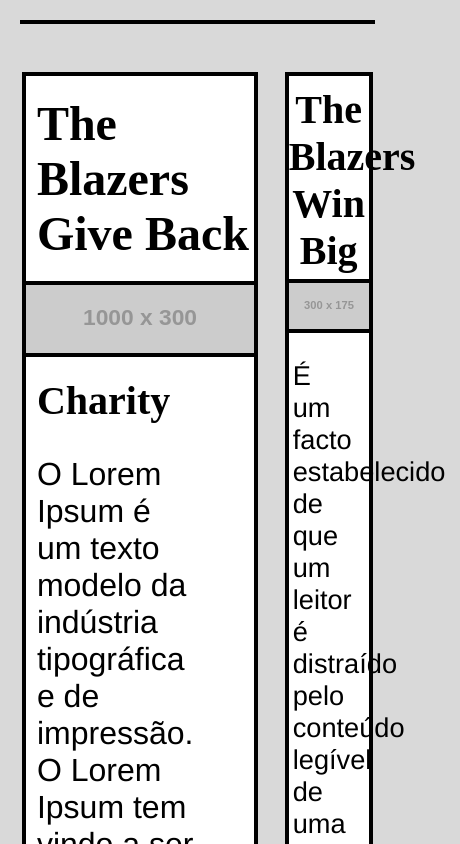
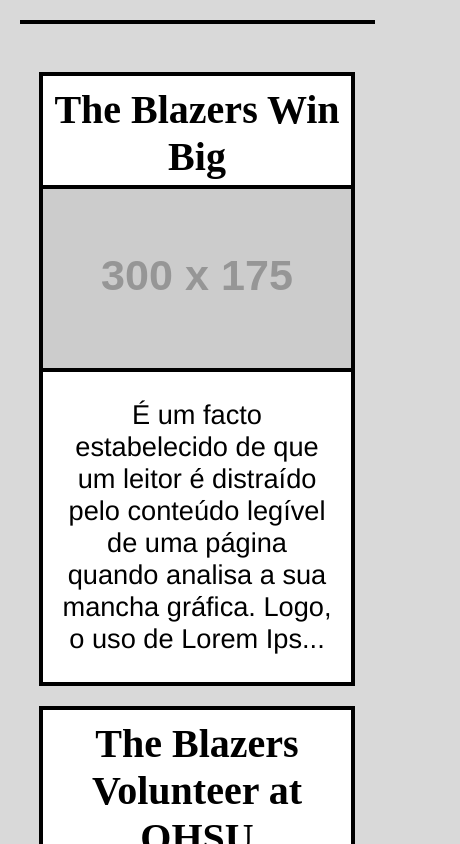
Before and after one commit to marcusjensen15/news-feed-main-component, a React (Create React App) app: page / in a window 390 px wide. Shown: the top 844 px of the page, 460 px wide, since content can reach past the window. Built offline with nearby package versions, Linux system fonts and the light colour scheme.

Commit message:
rough mockup of styling with media querys. this needs to be refined

```diff
--- a/package.json
+++ b/package.json
@@ -8,6 +8,8 @@
     "@testing-library/user-event": "^7.1.2",
     "react": "^16.13.1",
     "react-dom": "^16.13.1",
+    "react-media": "^1.10.0",
+    "react-responsive": "^8.0.3",
     "react-scripts": "3.4.1"
   },
   "scripts": {
--- a/src/App.css
+++ b/src/App.css
@@ -99,8 +99,6 @@
   padding-right: 25%;
   padding-left: 5%;
   color: black;
-
-
 }
 
 .newsFeedSidebarImage{
@@ -120,7 +118,7 @@
 }
 
 .newsFeedSidebarContainer{
-  width: 25%;
+  width: 28%;
   float: right;
   margin-top: 50px;
 
@@ -134,3 +132,27 @@
   width: 90%;
   margin-top: 5%;
 }
+
+
+
+/* media query */
+
+@media screen and (max-width: 700px) {
+  .test1 {display:none;}
+  .newsFeedSidebarContainer{
+    width: 90%;
+    margin-left: 5%;
+    margin-right: 5%;
+    margin-top: 50px;
+    text-align: center;
+  }
+  .newsFeedSidebarContent{
+    font-size: 1.7rem;
+    font-family: “Helvetica Neue”,Helvetica,Arial,sans-serif;
+    align: center;
+    padding-left: 5%;
+    padding-right: 5%;
+    color: black;
+  }
+
+}
```
Also changed, not shown: src/App.js (+7 -1 lines), 1 other file (tests, documents, lock files or other folders).
